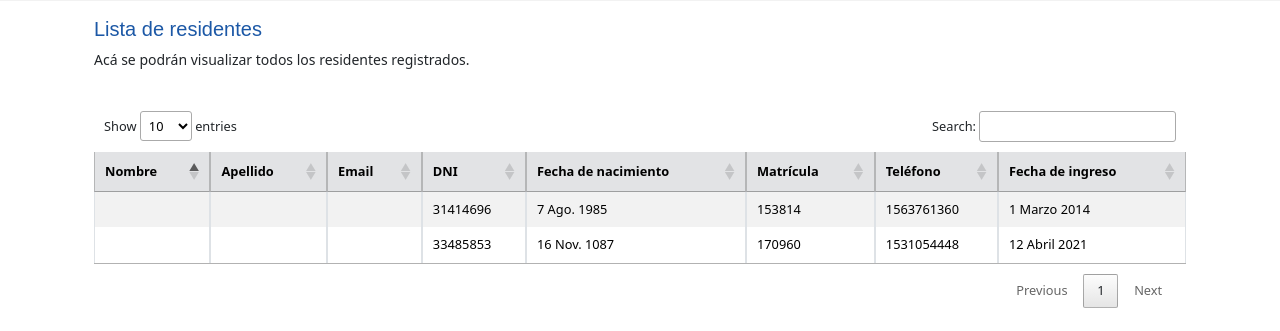
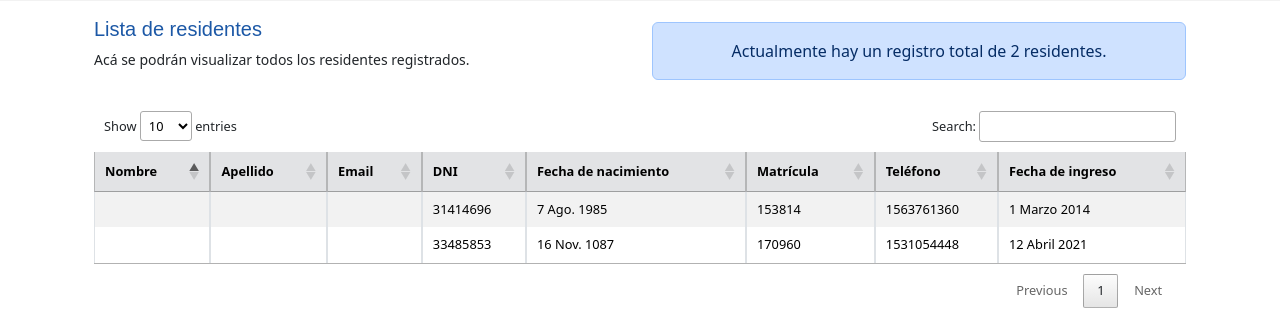
Before and after one commit to efcejas/residencia_imagenes_inscripcion, a Django app: page /asistencia/residentes/ in a window 1280 px wide. Shown: the part 182-513 px from the top of the page. Run offline with Django 5.2, Linux system fonts and the light colour scheme; a user stored in the database is signed in; data comes from the database, SQL or seed files in the repository; tables that the repository leaves empty hold one stand-in row (values such as "Sample post"); parts of the project's set-up code (start-up, migrations or seed data) failed here and were passed over; some libraries are stand-ins or nearby versions; some web fonts are replaced.

Commit message:
chore: Actualizar estilos y plantilla de lista de residentes

```diff
--- a/asistencia/templates/presentes/residentes_list.html
+++ b/asistencia/templates/presentes/residentes_list.html
@@ -2,11 +2,18 @@
 
 {% block content %}
 <div class="container-sm py-3">
-    <div class="row">
-        <div class="col-lg-7">
+    <div class="row align-items-center">
+        <div class="col-12 col-md-6">
             <div class="text-center text-md-start">
                 <h5 class="titulo_registro">Lista de residentes</h5>
                 <p class="fw-normal lh-sm"><small>Acá se podrán visualizar todos los residentes registrados.</small></p>
+            </div>
+        </div>
+        <div class="col-12 col-md-6">
+            <div class="card  text-primary-emphasis bg-primary-subtle border border-primary-subtle">
+                <div class="card-body">
+                    <p class="card-text text-center">Actualmente hay un registro total de {{ total_residentes }} residentes.</p>
+                </div>
             </div>
         </div>
     </div>
--- a/asistencia/views.py
+++ b/asistencia/views.py
@@ -182,6 +182,11 @@ class ResidentesListView(LoginRequiredMixin, UserPassesTestMixin, ListView):
     template_name = 'presentes/residentes_list.html'
     context_object_name = 'residentes'
 
+    def get_context_data(self, **kwargs):
+        context = super().get_context_data(**kwargs)
+        context['total_residentes'] = Residente.objects.count()
+        return context
+
     def test_func(self):
         return hasattr(self.request.user, 'administrativo_profile')
 
```
